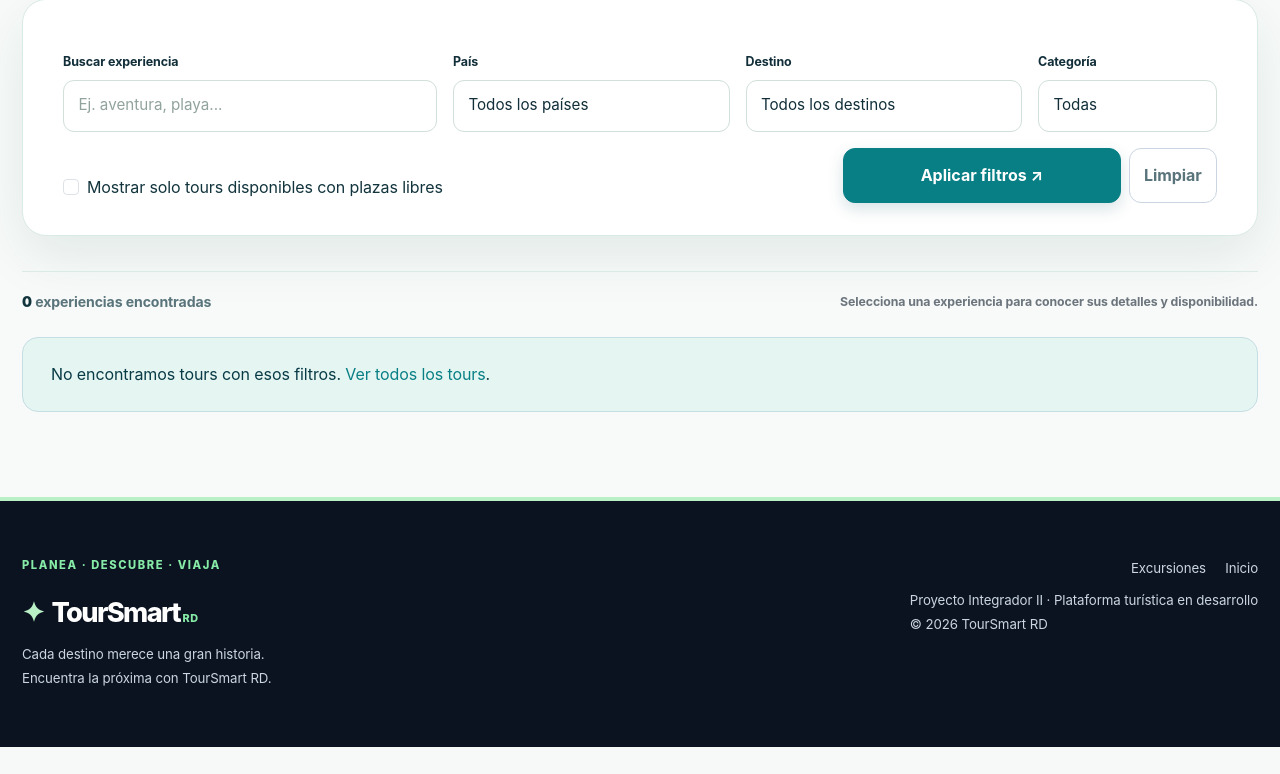
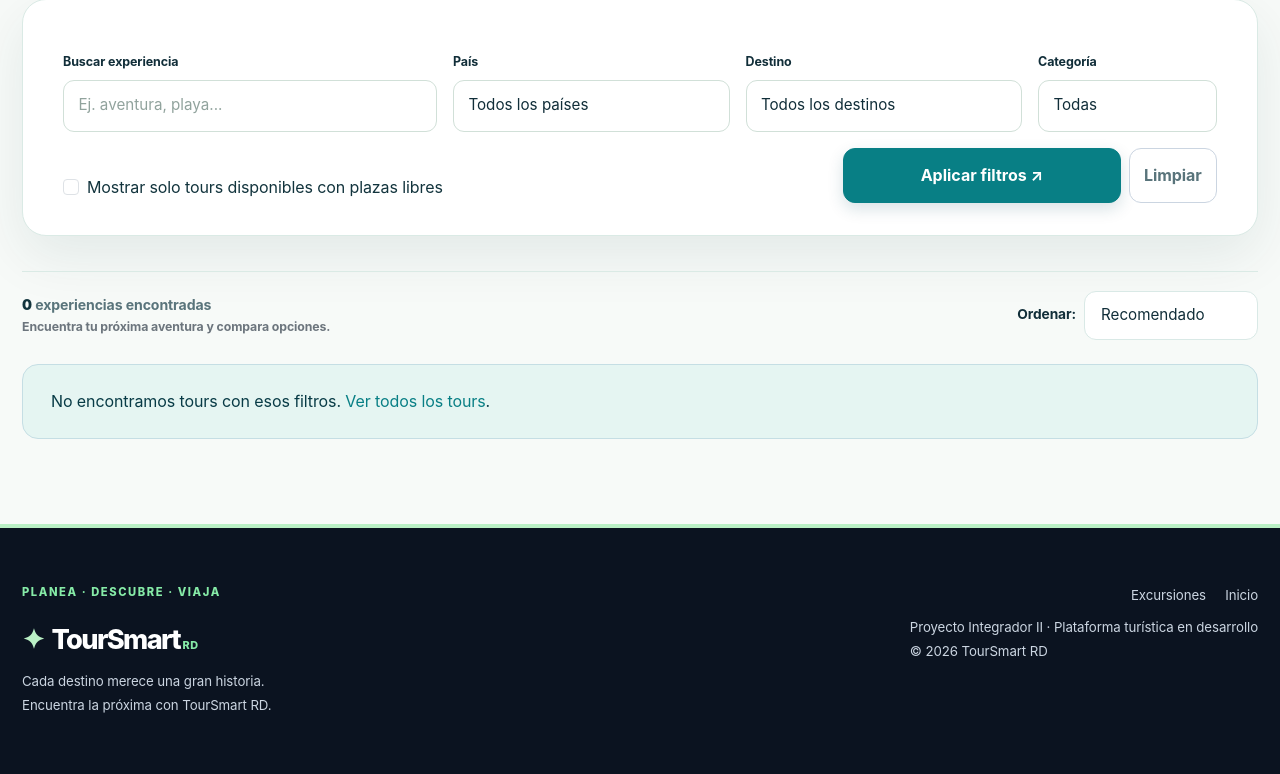
Before and after one commit to Omargenao25/AgenciaToursAPI, an ASP.NET Core app: template TourSmart.Web/Views/Tours/Index.cshtml in a window 1280 px wide. Shown: the part 607-1381 px from the top of the page. Before the commit the page ends 1354 px from the top, so only its background shows below. Run offline with ASP.NET Core 8, Linux system fonts and the light colour scheme; the template is opened without the code that fills it, so the values that code supplies are empty; the project's own start-up code is not run, and a stand-in starts its controllers and pages.

Commit message:
design(5.30): catálogo con orden interactivo por fecha, precio y plazas

```diff
--- a/TourSmart.Web/Views/Tours/Index.cshtml
+++ b/TourSmart.Web/Views/Tours/Index.cshtml
@@ -58,7 +58,19 @@
                 <a class="btn btn-outline-secondary rounded-pill" asp-action="Index">Limpiar</a>
             </div>
         </form>
-        <div class="catalog-count d-flex flex-wrap justify-content-between align-items-center gap-2" aria-live="polite"><span><strong>@Model.TotalTours</strong> experiencias encontradas</span><span class="text-secondary small">Selecciona una experiencia para conocer sus detalles y disponibilidad.</span></div>
+        <div class="catalog-count ts-premium-catalog-toolbar d-flex flex-wrap justify-content-between align-items-center gap-3" aria-live="polite">
+            <div><span><strong>@Model.TotalTours</strong> experiencias encontradas</span><small class="d-block text-secondary">Encuentra tu próxima aventura y compara opciones.</small></div>
+            <div class="d-flex gap-2 align-items-center ts-premium-sort-wrap">
+                <label for="ordenVisual" class="form-label m-0">Ordenar:</label>
+                <select id="ordenVisual" class="form-select" aria-label="Orden de las excursiones">
+                    <option value="predeterminado">Recomendado</option>
+                    <option value="fecha">Salida más próxima</option>
+                    <option value="precioAsc">Menor precio</option>
+                    <option value="precioDesc">Mayor precio</option>
+                    <option value="disponibilidad">Más plazas libres</option>
+                </select>
+            </div>
+        </div>
         @if (!Model.ServicioDisponible)
         {
             <div class="service-alert" role="status">No se pudo conectar con AgenciaToursAPI. Comprueba que esté ejecutándose en http://localhost:5290.</div>
@@ -69,10 +81,15 @@
         }
         else
         {
-            <div class="row g-4">
+            <div class="row g-4 ts-premium-tour-grid" id="catalogoResultados">
                 @foreach (var tour in Model.Tours)
                 {
-                    <div class="col-md-6 col-xl-4"><partial name="_TourCard" model="tour" /></div>
+                    <div class="col-md-6 col-xl-4 ts-premium-sort-item"
+                         data-precio="@tour.Precio.ToString(System.Globalization.CultureInfo.InvariantCulture)"
+                         data-fecha="@tour.Fecha.ToString("yyyy-MM-dd")"
+                         data-cupos="@tour.CuposDisponibles">
+                        <partial name="_TourCard" model="tour" />
+                    </div>
                 }
             </div>
         }
@@ -96,5 +113,26 @@
     pais.addEventListener("change", actualizarDestinos);
     actualizarDestinos();
 })();
+(() => {
+    const select = document.getElementById("ordenVisual");
+    const grid = document.getElementById("catalogoResultados");
+    if (!select || !grid) return;
+    const tarjetas = Array.from(grid.querySelectorAll(".ts-premium-sort-item"));
+    const ordenOriginal = new Map(tarjetas.map((el, i) => [el, i]));
+    select.addEventListener("change", () => {
+        const orden = select.value;
+        tarjetas.sort((a,b) => {
+            const numero = (el, key) => Number(el.dataset[key] || 0);
+            const texto = (el, key) => el.dataset[key] || "";
+            let comp = 0;
+            if (orden === "fecha") comp = texto(a,"fecha").localeCompare(texto(b,"fecha"));
+            else if (orden === "precioAsc") comp = numero(a,"precio") - numero(b,"precio");
+            else if (orden === "precioDesc") comp = numero(b,"precio") - numero(a,"precio");
+            else if (orden === "disponibilidad") comp = numero(b,"cupos") - numero(a,"cupos");
+            return comp || ordenOriginal.get(a) - ordenOriginal.get(b);
+        });
+        tarjetas.forEach(el => grid.appendChild(el));
+    });
+})();
 </script>
 }
```
